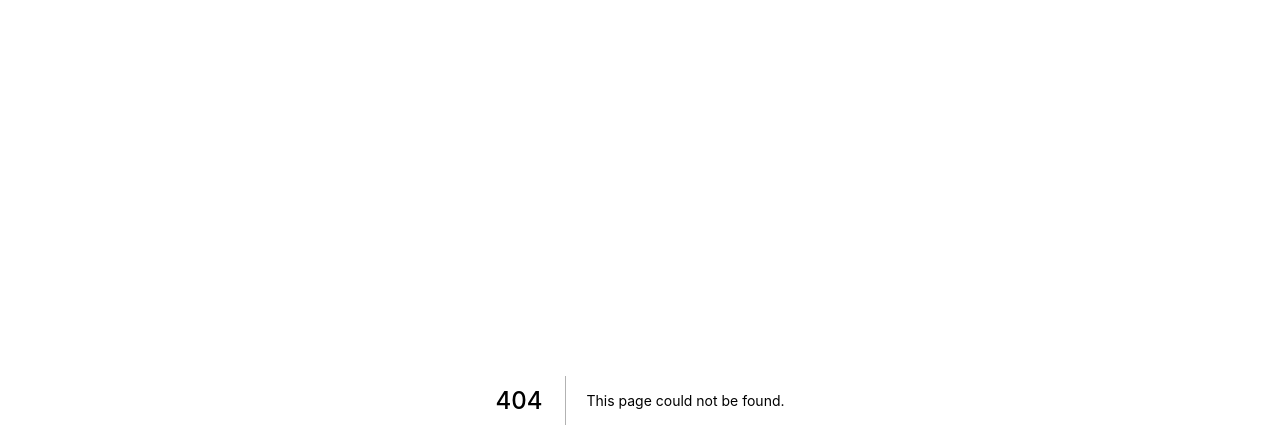
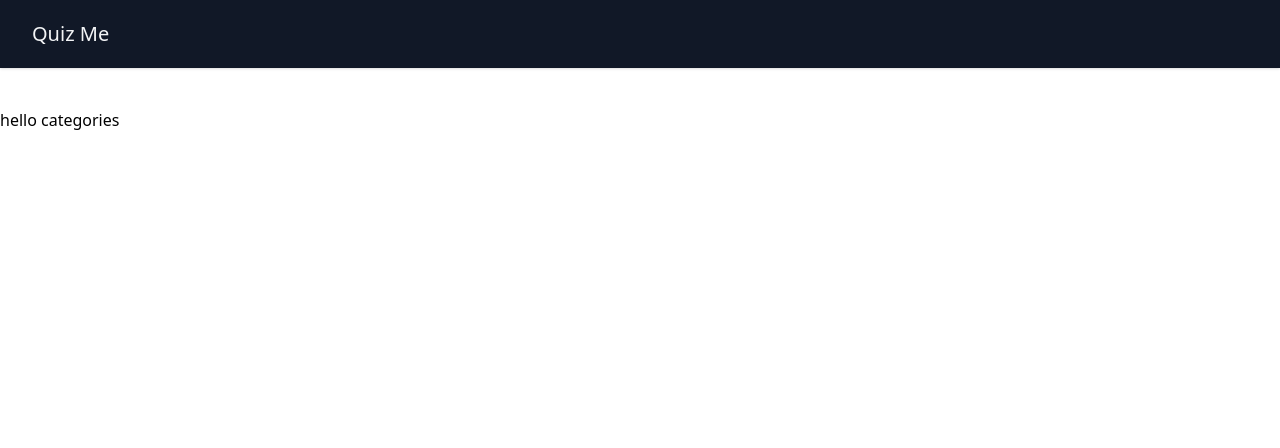
Before and after one commit to chiragdoctor/quiz-me, a Next.js app: page /categories in a window 1280 px wide. Before the commit this address had no page. Shown: the top 448 px of the page. Built offline with nearby package versions, Linux system fonts and the light colour scheme.

Commit message:
Create basic categories page

```diff
--- /dev/null
+++ b/pages/categories/index.tsx
@@ -0,0 +1,15 @@
+import type { NextPage } from 'next'
+import Layout from '../../components/Layout'
+
+
+const Home: NextPage = () => {
+    return (
+        <Layout title='Select Categories' description='This is a quiz app' keywords='quiz general knowledge'>
+            <main className='flex mt-10 gap-4 content-center'>
+                hello categories
+            </main>
+        </Layout>
+    )
+}
+
+export default Home
--- a/pages/index.tsx
+++ b/pages/index.tsx
@@ -1,9 +1,15 @@
 import type { NextPage } from 'next'
+import { useRouter } from 'next/router'
 import Button from '../components/Button'
 import HeroImage from '../components/HeroImage'
 import Layout from '../components/Layout'
 
 const Home: NextPage = () => {
+  const router = useRouter()
+
+  const handleOnClick = () => {
+    router.push('/categories')
+  }
   return (
     <Layout title='Quiz Me' description='This is a quiz app' keywords='quiz general knowledge'>
       <main className='flex mt-10 gap-4 content-center'>
@@ -11,9 +17,9 @@ const Home: NextPage = () => {
           <div className='font-roboto font-light text-4xl leading-tight tracking-wide'>Learn  </div>
           <div className='font-roboto font-light text-4xl leading-tight tracking-wide'>new concepts</div>
           <div className='font-roboto font-light text-4xl leading-tight tracking-wide'>for each question</div>
-          <div className='font-roboto font-extralight text-sm leading-tight tracking-wide mt-12'><span className='mr-4 text-xl'>| </span> We help you prepare for exams and quizes </div>
+          <div className='font-roboto font-extralight text-sm leading-tight tracking-wide mt-12 align-middle'><span className='text-gray-400 text-3xl'>| </span>We help you prepare for exams and quizes</div>
           <div className="mt-10 content-start">
-            <Button text='Start Solving' handleOnClick={() => console.log('button clicked!!')} />
+            <Button text='Start Solving' handleOnClick={handleOnClick} />
           </div>
         </div>
         <div className='w-1/2'>
```
